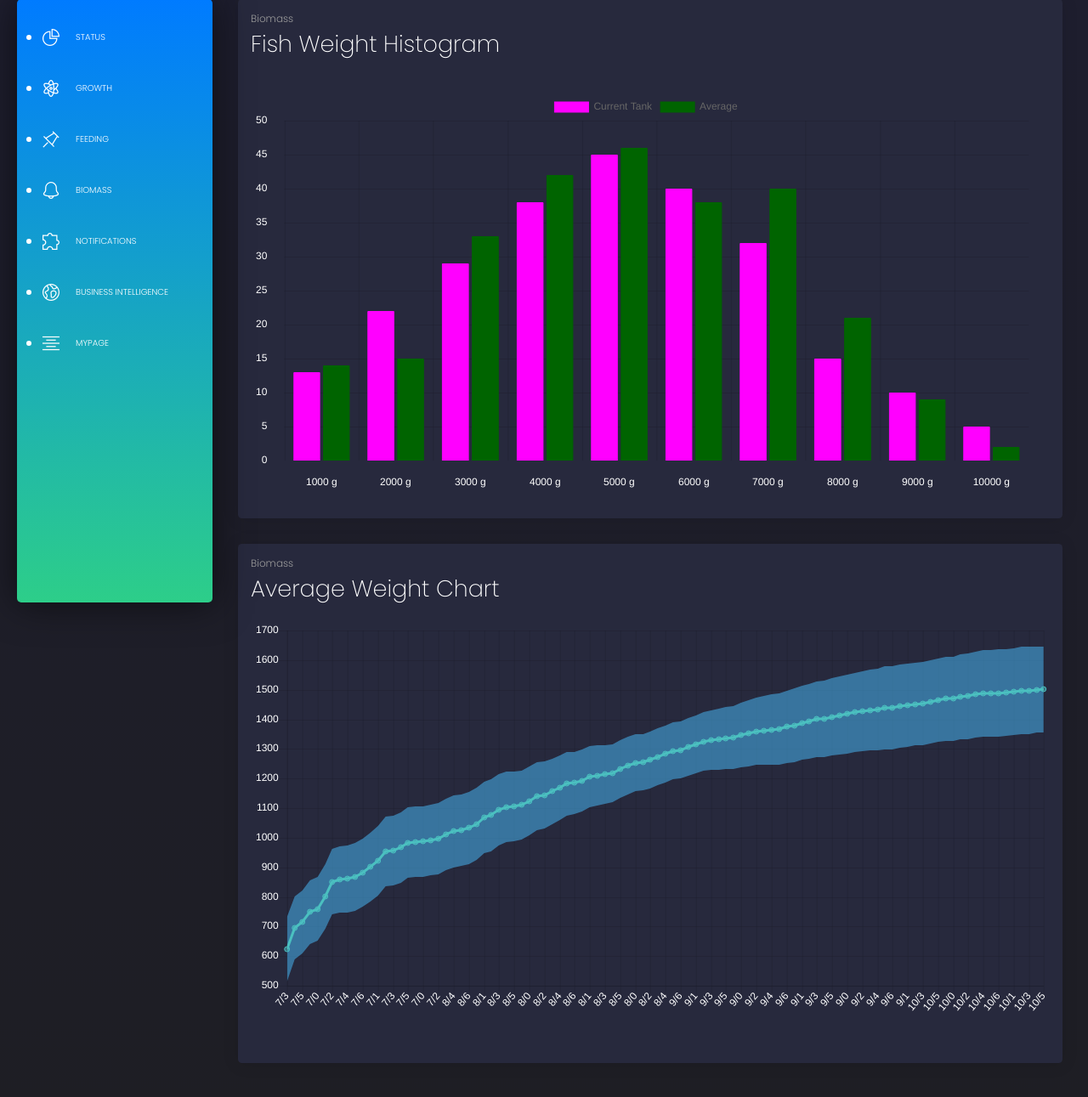
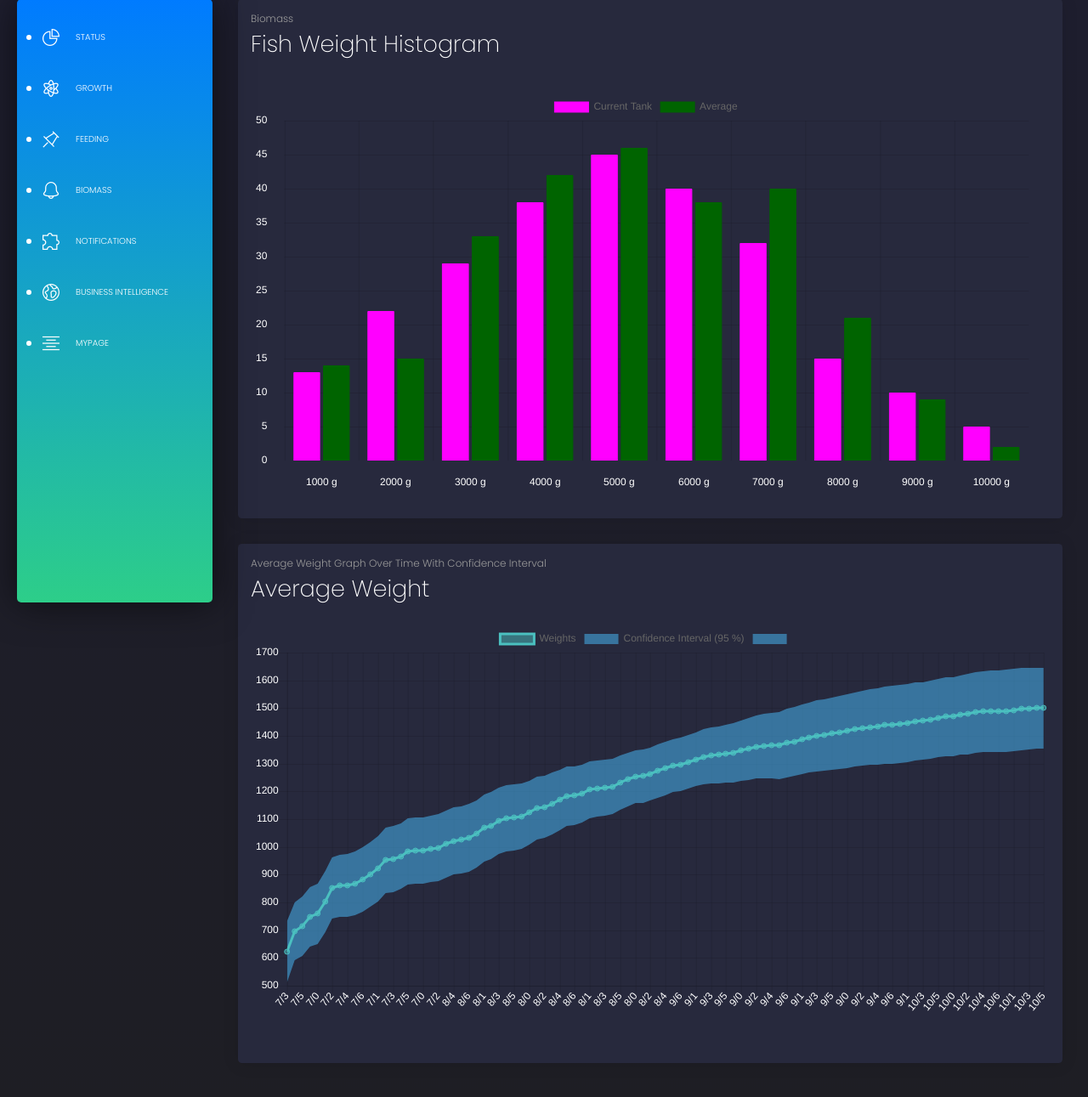
Before and after one commit to jsheo96/FishSense, a Django app: page /ui-biomass.html in a window 1280 px wide. Shown: the part 81-1372 px from the top of the page at 85% size. Run offline with Django 3.2, Linux system fonts and the light colour scheme; some libraries are stand-ins or nearby versions.

Commit message:
confidence interval

```diff
--- a/apps/static/assets/demo/demo.js
+++ b/apps/static/assets/demo/demo.js
@@ -409,7 +409,7 @@ demo = {
         }
         return values
     }
-    sgr_values = getRandomArray(chart_labels.length, 10, 1);
+    sgr_values = getRandomArray(chart_labels.length, 0, 1);
     k_factor_values = getRandomArray(chart_labels.length, 1, 0.08);
     survival_rates = getSurvivalRates(chart_labels.length, 1, 0.001, 0.4, 1.1);
     damage_indices = getRandomArray(chart_labels.length, 10, 1);
@@ -455,7 +455,8 @@ demo = {
       data.labels = chart_labels;
       myChartData.config.options.scales.yAxes[0].ticks.suggestedMax = 30;
       data.datasets[0].borderColor = 'aqua';
-      document.getElementById('graph_name').textContent = 'Sustained Growth Rate (%)'
+      document.getElementById('graph_name').textContent = 'Specific Growth Rate (%)'
+      document.getElementById('growth_category').textContent = 'Specific growth rate(SGR) indicates the increase of biomass per salmon.'
       myChartData.update();
     });
     $("#1").click(function() {
@@ -465,7 +466,8 @@ demo = {
       data.labels = chart_labels;
       myChartData.config.options.scales.yAxes[0].ticks.suggestedMax = 2
       data.datasets[0].borderColor = 'yellow';
-      document.getElementById('graph_name').textContent = 'K-Factor (Condition Factor)'
+      document.getElementById('graph_name').textContent = 'K-factor (Condition Factor)'
+      document.getElementById('growth_category').textContent = 'K-factor is an index of the condition of individual fish.'
       myChartData.update();
     });
 
@@ -477,6 +479,7 @@ demo = {
       myChartData.config.options.scales.yAxes[0].ticks.suggestedMax = 1
       data.datasets[0].borderColor = 'orange';
       document.getElementById('graph_name').textContent = 'Survival Rate (%)'
+      document.getElementById('growth_category').textContent = 'Survival rate is the proportion of salmons which are still alive.'
       myChartData.update();
     });
 
@@ -488,6 +491,7 @@ demo = {
       myChartData.config.options.scales.yAxes[0].ticks.suggestedMax = 1
       data.datasets[0].borderColor = 'red';
       document.getElementById('graph_name').textContent = 'Damage Index'
+      document.getElementById('growth_category').textContent = 'Damage index indicates the average number of detected wounds per salmon.'
       myChartData.update();
     });
   },
@@ -689,7 +693,7 @@ demo = {
         xAxisID: 'x'
       },
         {
-        label: "Upper Band",
+        label: "Confidence Interval (95 %)",
         type: "line",
         backgroundColor: "rgb(75, 192, 255, 0.5)",
         borderColor: "transparent",
@@ -701,7 +705,7 @@ demo = {
         xAxisID: 'x'
       },
       {
-        label: "Lower Band",
+        label: "",
         type: "line",
         backgroundColor: "rgb(75, 192, 255, 0.5)",
         borderColor: "transparent",
@@ -716,7 +720,7 @@ demo = {
 //      options: gradientChartOptionsConfiguration
       options: {
         legend: {
-          display: false,
+          display: true,
         },
         scales: {
           xAxes: [{
--- a/apps/templates/home/ui-biomass.html
+++ b/apps/templates/home/ui-biomass.html
@@ -32,8 +32,8 @@
           <div class="card-header ">
             <div class="row">
               <div class="col-sm-6 text-left">
-                <h5 class="card-category">Biomass</h5>
-                <h2 class="card-title">Average Weight Chart</h2>
+                <h5 class="card-category">Average weight graph over time with confidence interval</h5>
+                <h2 class="card-title">Average Weight</h2>
               </div>
             </div>
           </div>
--- a/apps/templates/home/ui-growth.html
+++ b/apps/templates/home/ui-growth.html
@@ -13,7 +13,7 @@
           <div class="card-header ">
             <div class="row">
               <div class="col-sm-6 text-left">
-                <h5 class="card-category">Growth Rates</h5>
+                <h5 class="card-category" id="growth_category">Specific Growth Rate(SGR) Indicates The Increase Of Biomass Per Salmon.</h5>
                 <h2 class="card-title" id="graph_name">Specific Growth Rate (SGR)</h2>
               </div>
               <div class="col-sm-6">
```
